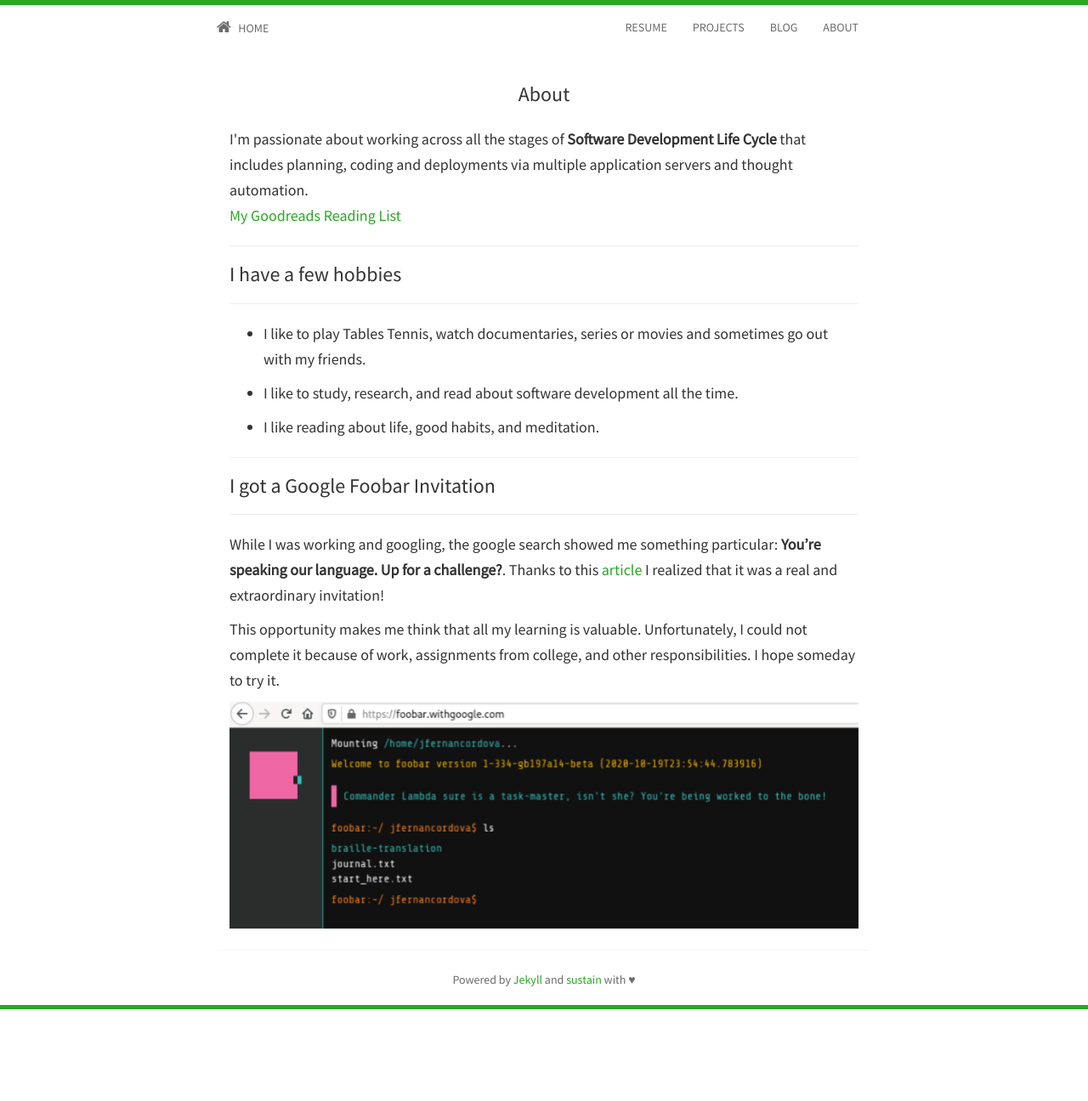
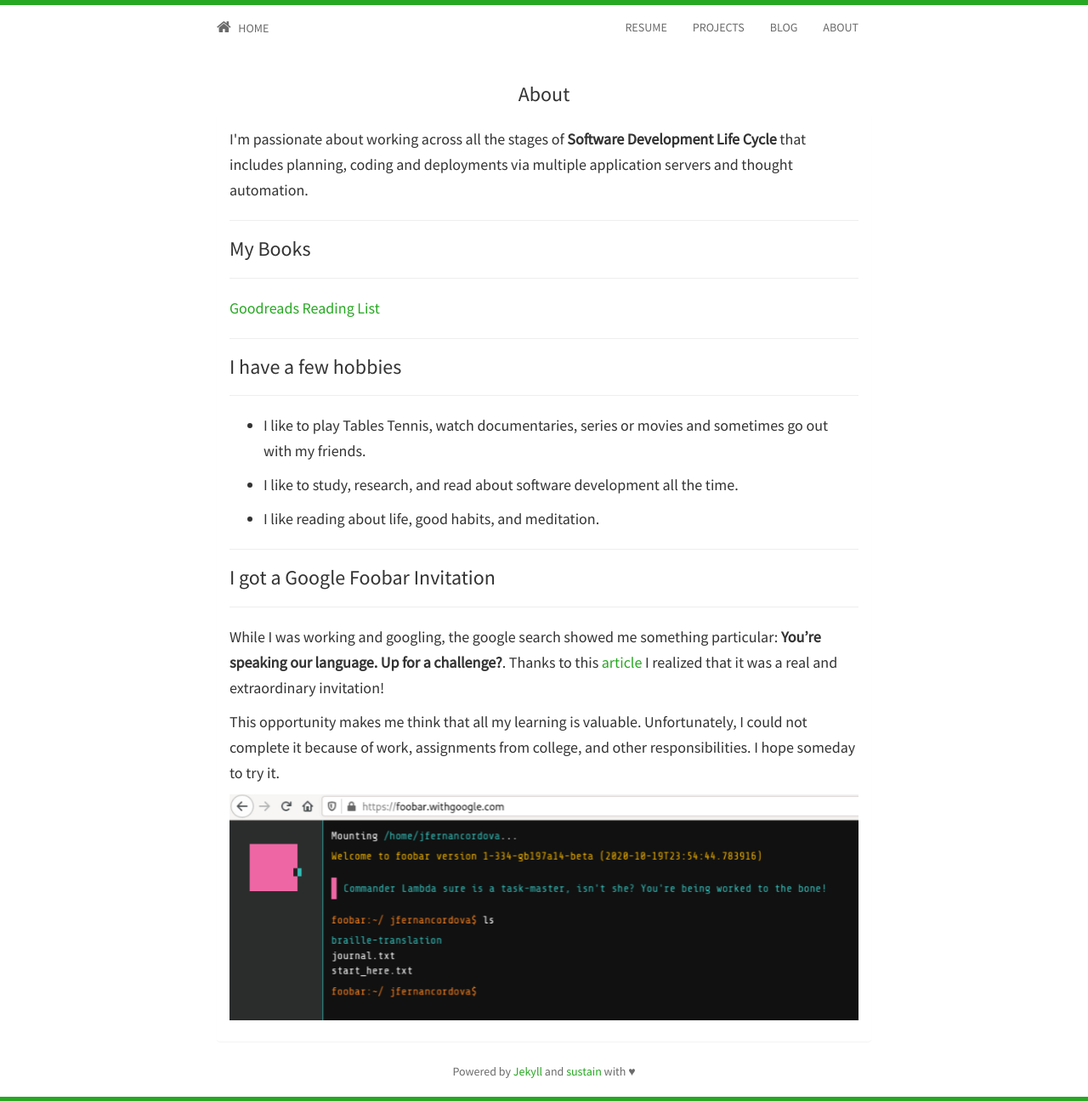
Before and after one commit to jfernancordova/jfernancordova.github.io, a Jekyll site: the page built from about.html, in a window 1280 px wide. Shown: the whole page at 85% size. Built offline with Jekyll 4.4.1, drawn with Linux system fonts in a browser that asks for light colours; nearby versions of some CDN libraries; before the commit the page ends 1188 px from its top, so only the background shows below that.

Commit message:
Update about.html

```diff
--- a/about.html
+++ b/about.html
@@ -12,11 +12,15 @@ title: About
                     I'm passionate about working across all the stages of <strong>Software Development Life
                     Cycle</strong> that includes planning, coding and deployments via multiple application servers
                     and thought automation.
-                    <p>
-                        <a href="https://www.goodreads.com/review/list/116582849-jos-fernando-cordova?print=true&amp;ref=nav_mybooks&amp;view=covers&per_page=200">My
-                            Goodreads Reading List</a>
-                    </p>
                 </div>
+                <hr/>
+                <h3 id="my-books">My Books</h3>
+                <hr/>
+                <p>
+                    <a href="https://www.goodreads.com/review/list/116582849-jos-fernando-cordova?print=true&amp;ref=nav_mybooks&amp;view=covers&per_page=200">
+                        Goodreads Reading List
+                    </a>
+                </p>
                 <hr/>
                 <h3 id="i-have-a-few-hobbies">I have a few hobbies</h3>
                 <hr/>
```
